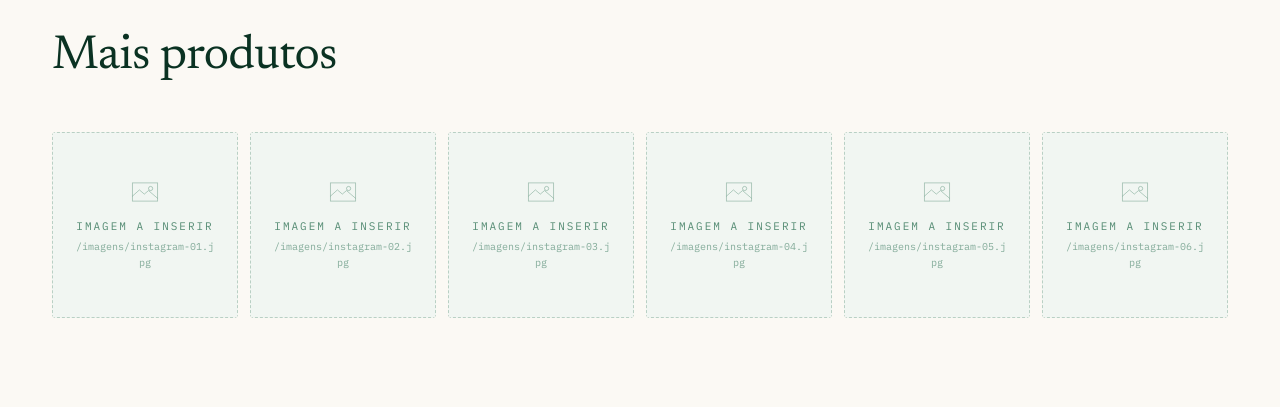
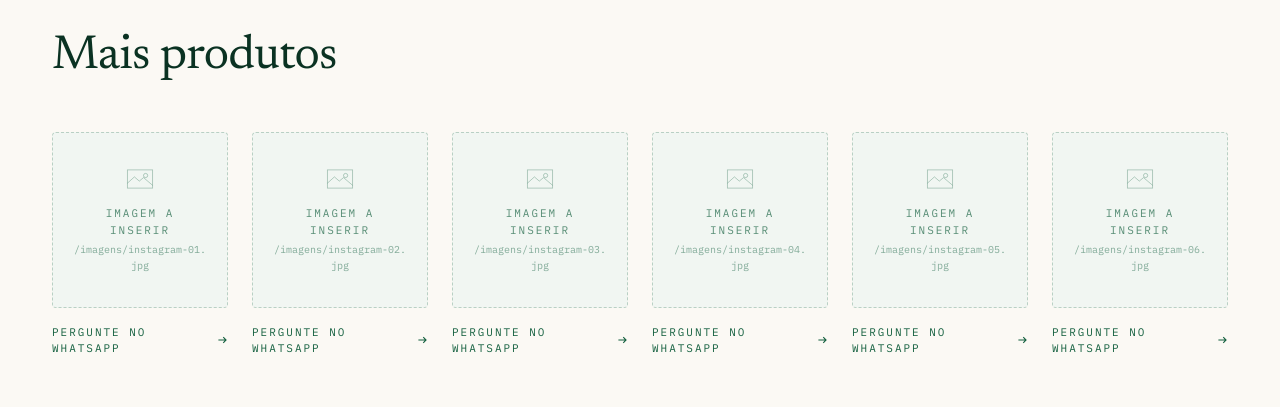
Before and after one commit to kaiopamorim-droid/Deliciasdonordeste, a React (Vite) app: page / in a window 1280 px wide. Shown: the part 5380-5787 px from the top of the page. Built offline with nearby package versions, Linux system fonts and the light colour scheme.

Commit message:
adiciona CTA de whatsapp nos cards de mais produtos

```diff
--- a/src/sections/Instagram.jsx
+++ b/src/sections/Instagram.jsx
@@ -1,4 +1,5 @@
 import { instagramPosts } from '../data/conteudo.js'
+import { linkWhatsApp } from '../data/site.js'
 import { Figura, Revelar, TituloSecao } from '../components/Primitivos.jsx'
 
 export default function Instagram() {
@@ -8,27 +9,39 @@ export default function Instagram() {
         <Revelar>
           <TituloSecao titulo="Mais produtos" />
           <span id="titulo-instagram" className="sr-only">
-            Instagram
+            Mais produtos
           </span>
         </Revelar>
 
-        <div className="mt-12 grid grid-cols-2 gap-3 sm:grid-cols-3 lg:grid-cols-6">
+        <div className="mt-12 grid grid-cols-2 gap-x-6 gap-y-10 sm:grid-cols-3 lg:grid-cols-6">
           {instagramPosts.map((post, i) => (
             <Revelar key={post.id} atraso={i * 60}>
               <a
-                href={post.link}
+                href={linkWhatsApp}
                 target="_blank"
                 rel="noopener noreferrer"
-                aria-label="Abrir publicação no Instagram da Delícias do Nordeste"
-                className="group block overflow-hidden rounded-marca"
+                className="group block"
               >
                 <Figura
                   imagem={post.imagem}
                   arquivo={post.arquivo}
-                  alt="Publicação do Instagram da Delícias do Nordeste"
-                  className="aspect-square w-full"
+                  alt="Produto da Delícias do Nordeste"
+                  className="aspect-square w-full rounded-marca"
                   imgClassName="group-hover:scale-[1.05]"
                 />
+                <span className="etiqueta mt-4 inline-flex items-center gap-1.5 text-verde transition-transform duration-300 group-hover:translate-x-1">
+                  Pergunte no WhatsApp
+                  <svg
+                    viewBox="0 0 16 16"
+                    className="h-3 w-3"
+                    fill="none"
+                    stroke="currentColor"
+                    strokeWidth="1.6"
+                    aria-hidden="true"
+                  >
+                    <path d="M2 8h11M9 4l4 4-4 4" />
+                  </svg>
+                </span>
               </a>
             </Revelar>
           ))}
```
